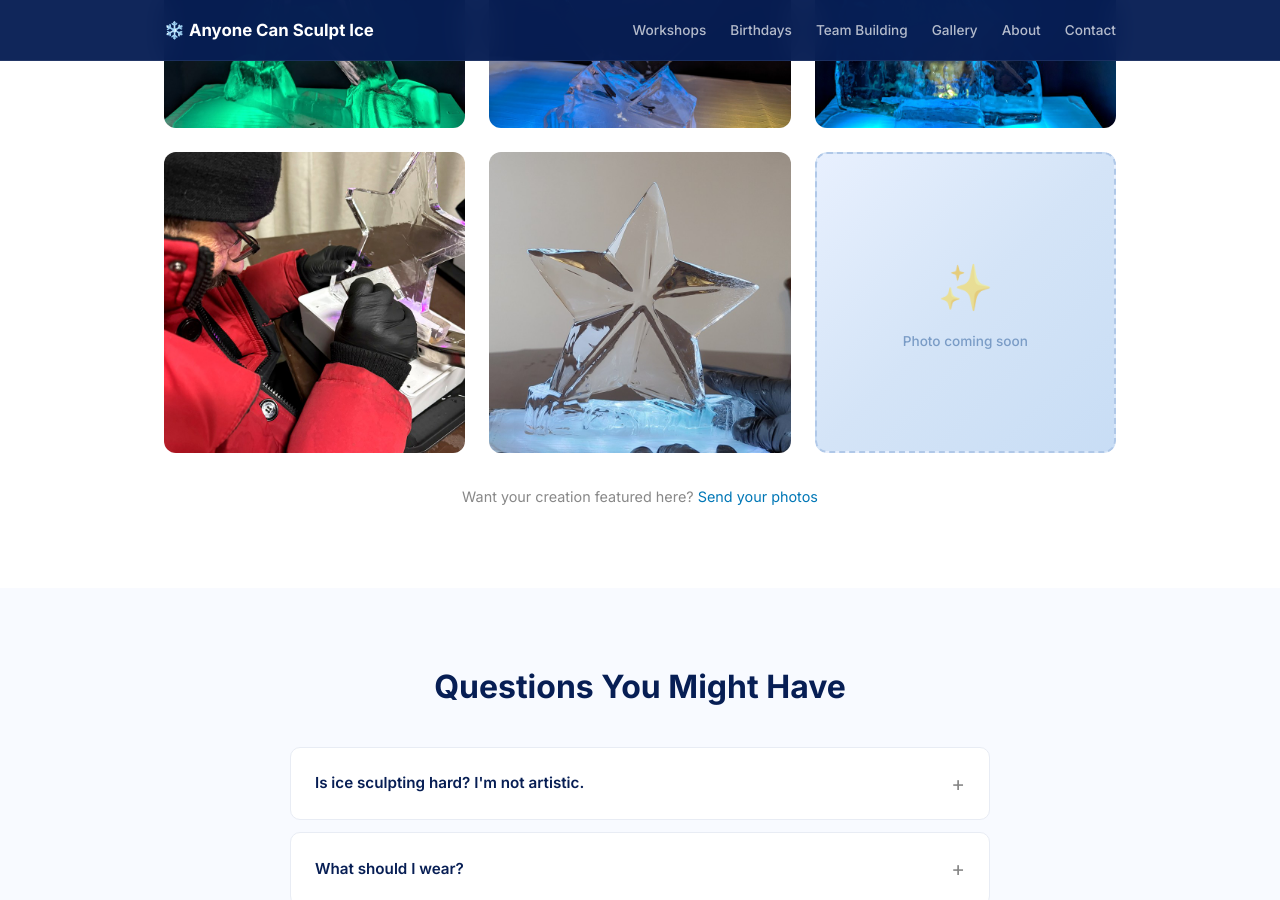
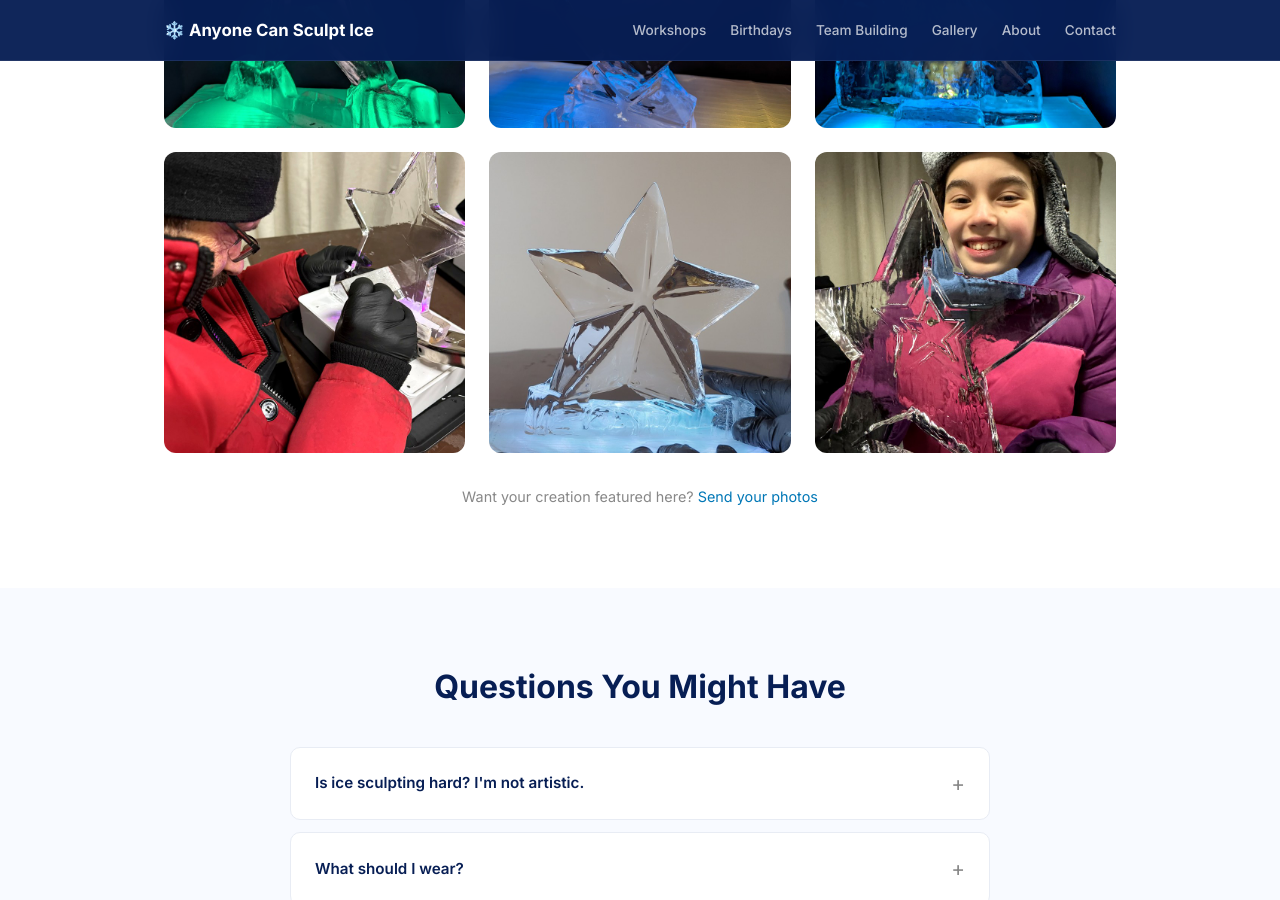
Before and after one commit to sufaice/anyonecansculptice.com, a Jekyll site: the page built from index.html, in a window 1280 px wide and 900 px high, scrolled down 4212 px. Built offline with Jekyll 4.4.1, drawn with Linux system fonts in a browser that asks for light colours.

Commit message:
feat(gallery): add student-with-star photo (completes gallery)
All 6 gallery cards now show real photos.

```diff
--- a/index.html
+++ b/index.html
@@ -181,10 +181,9 @@ title: Anyone Can Sculpt Ice — Ottawa's Hands-On Ice Sculpting Workshops
              loading="lazy" width="800" height="800">
       </div>
       <div class="gallery-card">
-        <div class="gallery-placeholder">
-          <span class="gallery-icon">✨</span>
-          <span class="gallery-label">Photo coming soon</span>
-        </div>
+        <img src="assets/gallery/student-star-800.jpg"
+             alt="A young student smiling and holding up the star ice sculpture they carved"
+             loading="lazy" width="800" height="800">
       </div>
     </div>
     <p class="gallery-note">Want your creation featured here? <a href="mailto:to.sufaice@gmail.com">Send your photos</a></p>
```
Also changed, not shown: assets/gallery/student-star-800.jpg (added).
